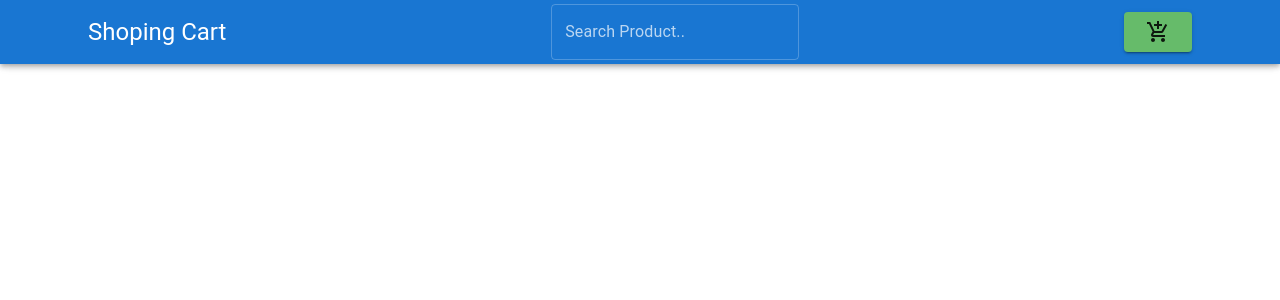
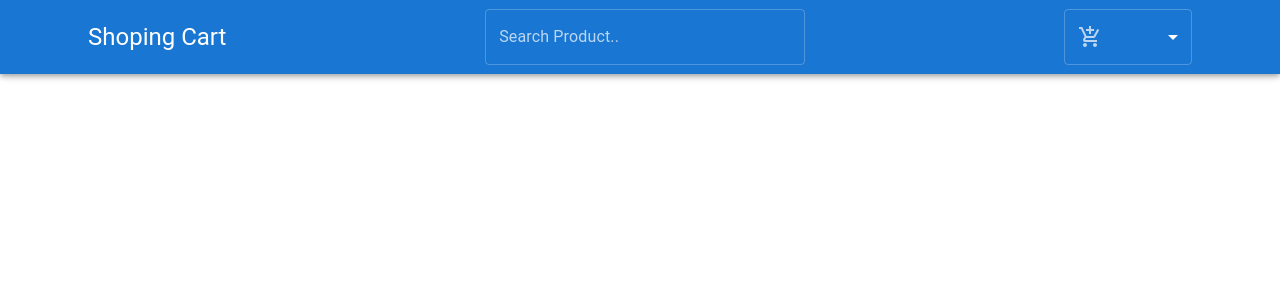
Before and after one commit to RonnyKn/react-shopping-cart, a React (Create React App) app: page / in a window 1280 px wide. Shown: the top 300 px of the page. Built offline with nearby package versions, Linux system fonts and the light colour scheme.

Commit message:
add route

```diff
--- a/package.json
+++ b/package.json
@@ -7,13 +7,9 @@
     "@emotion/styled": "^11.10.4",
     "@mui/icons-material": "^5.10.9",
     "@mui/material": "^5.10.9",
-    "@testing-library/jest-dom": "^5.16.5",
-    "@testing-library/react": "^13.4.0",
-    "@testing-library/user-event": "^13.5.0",
-    "install": "^0.13.0",
     "npm": "^8.19.2",
     "react": "^18.2.0",
-    "react-dom": "^18.2.0",
+    "react-router-dom": "^6.4.2",
     "react-scripts": "5.0.1",
     "web-vitals": "^2.1.4"
   },
--- a/src/App.js
+++ b/src/App.js
@@ -1,11 +1,18 @@
+import { BrowserRouter, Route, Routes } from "react-router-dom"
 import "./App.css"
+import Cart from "./components/Cart"
+import HomePage from "./components/HomePage"
 import Navbar from "./components/navbar/Navbar"
 
 function App() {
   return (
-    <div className="App">
+    <BrowserRouter>
       <Navbar />
-    </div>
+      <Routes>
+        <Route path="/" exact element={<HomePage />} />
+        <Route path="/cart" element={<Cart />} />
+      </Routes>
+    </BrowserRouter>
   )
 }
 
--- /dev/null
+++ b/src/components/Cart.js
@@ -0,0 +1,7 @@
+import React from "react"
+
+const Cart = () => {
+  return <div>Cart</div>
+}
+
+export default Cart
--- /dev/null
+++ b/src/components/HomePage.js
@@ -0,0 +1,7 @@
+import React from "react"
+
+const HomePage = () => {
+  return <div>HomePage</div>
+}
+
+export default HomePage
--- a/src/components/navbar/Navbar.css
+++ b/src/components/navbar/Navbar.css
@@ -1,4 +1,4 @@
-.navbar {
+/* .navbar {
   width: 100%;
   height: 5rem;
   background-color: gray;
@@ -12,4 +12,4 @@
 
 .nav-search {
   flex: 1;
-}
+} */
--- a/src/components/navbar/Navbar.js
+++ b/src/components/navbar/Navbar.js
@@ -3,16 +3,18 @@ import React from "react"
 import AddShoppingCartIcon from "@mui/icons-material/AddShoppingCart"
 import {
   AppBar,
-  Button,
   Container,
   createTheme,
-  Icon,
-  IconButton,
+  FormControl,
+  InputLabel,
+  MenuItem,
+  Select,
   TextField,
   ThemeProvider,
   Toolbar,
   Typography,
 } from "@mui/material"
+import { Link } from "react-router-dom"
 
 const Navbar = () => {
   const myTheme = createTheme({
@@ -24,21 +26,39 @@ const Navbar = () => {
 
   return (
     <>
-      <AppBar>
+      <AppBar sx={{ padding: "5px" }}>
         <Container>
           <Toolbar>
             <ThemeProvider theme={myTheme}>
-              <Typography variant="h5">Shoping Cart</Typography>
+              <Link to="/" style={{ textDecoration: "none", color: "#fff" }}>
+                <Typography variant="h5">Shoping Cart</Typography>
+              </Link>
               <TextField
                 variant="outlined"
                 color="primary"
                 label="Search Product.."
                 onChange={() => {}}
-                sx={{ margin: "0 auto" }}
+                sx={{ margin: "0 auto", width: "25vw" }}
               />
-              <Button size="large" variant="contained" color="success">
-                <AddShoppingCartIcon />
-              </Button>
+              {/* <Button size="large" variant="contained" color="success">
+
+              </Button> */}
+              <FormControl sx={{ width: "10vw" }}>
+                <InputLabel>
+                  <AddShoppingCartIcon />
+                </InputLabel>
+                <Select
+                  // labelId="select-label-cart"
+                  id="select-cart"
+                  // value={age}
+                  label="Cart"
+                  onChange={() => {}}
+                >
+                  <MenuItem value={10}>Ten</MenuItem>
+                  <MenuItem value={20}>Twenty</MenuItem>
+                  <MenuItem value={30}>Thirty</MenuItem>
+                </Select>
+              </FormControl>
             </ThemeProvider>
           </Toolbar>
         </Container>
```
Also changed, not shown: 1 other file (tests, documents, lock files or other folders).
